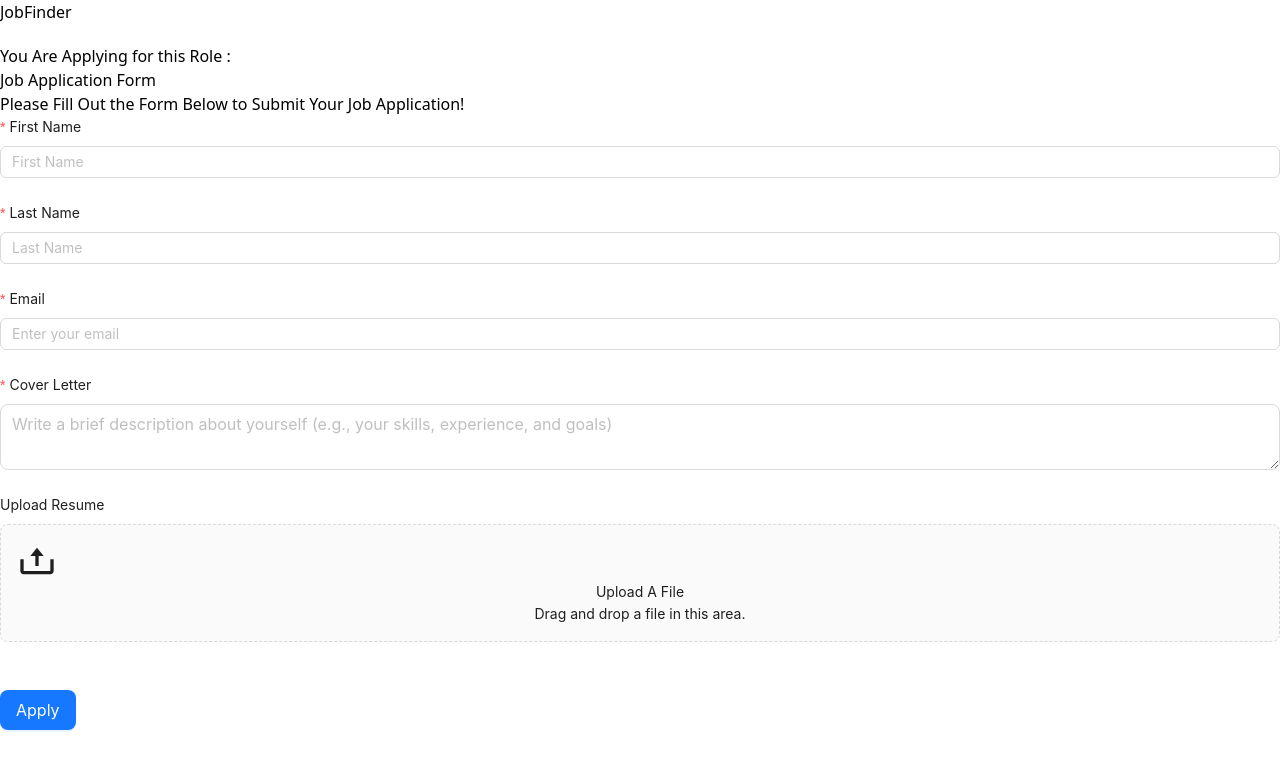
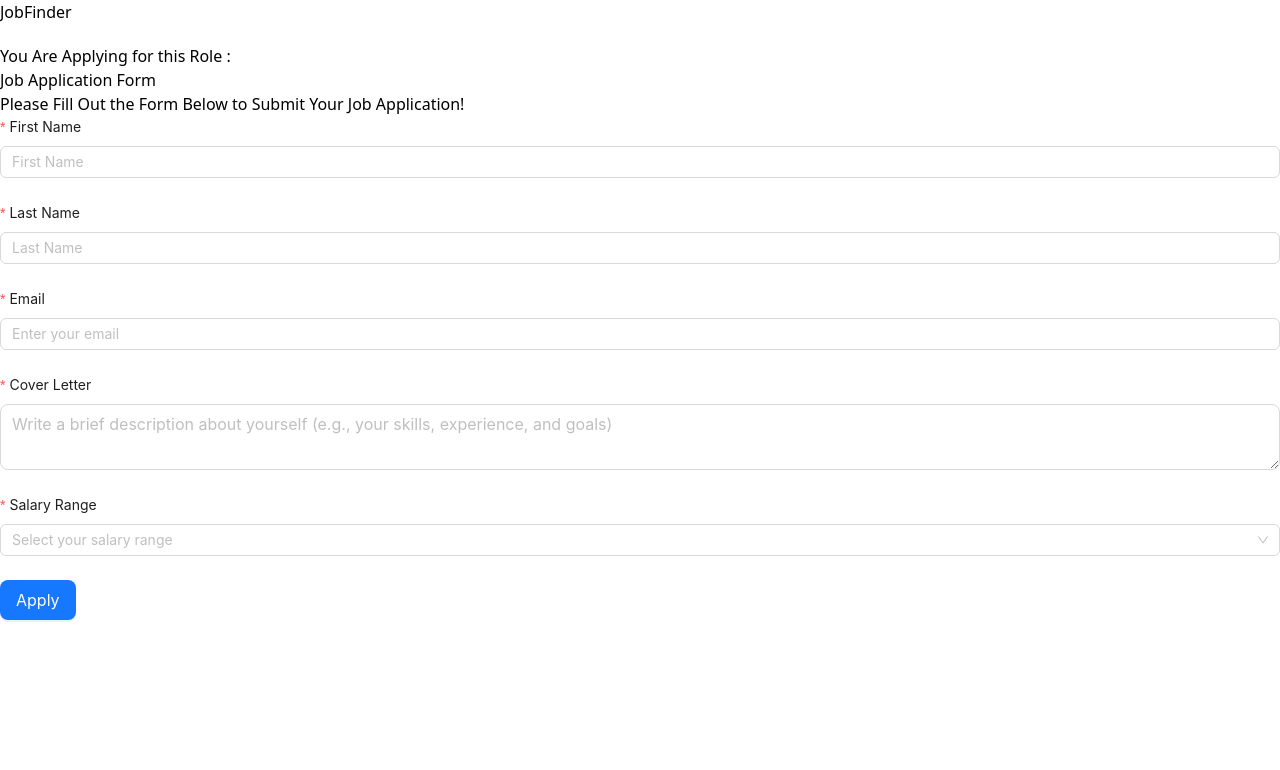
Before and after one commit to OussamaDeghfel/JobFinder, a React (Vite) app: page /applyingForm in a window 1280 px wide. Shown: the top 770 px of the page. Built offline with nearby package versions, Linux system fonts and the light colour scheme; no server answers.

Commit message:
add the form for track the value , change resume upload by salary range to test the working

```diff
--- a/src/components/applyingForm.tsx
+++ b/src/components/applyingForm.tsx
@@ -1,4 +1,4 @@
-import { Button, Form, Input, Upload } from "antd";
+import { Button, Form, Input, Select, Upload } from "antd";
 import { BiUpload } from "react-icons/bi";
 import { useEffect, useState } from "react";
 
@@ -10,6 +10,9 @@
     work_method: "",
     location: "",
   });
+  const [isFormValid, setIsFormValid] = useState([]);
+
+  const [form] = Form.useForm();
 
   useEffect(() => {
     setRoleData({
@@ -19,6 +22,16 @@
       location: localStorage.getItem("location") || "",
     });
   }, []);
+
+  const handleValueChanges = () => {
+    const firstname = form.getFieldValue("firstname");
+    setIsFormValid(firstname);
+  };
+
+  const handleSubmit = () => {
+    console.log(isFormValid)
+  }
+
   return (
     <>
       <div className="flex justify-evenly items-center -translate-y-4 ">
@@ -47,7 +60,13 @@
             </p>
           </div>
           <div className="w-full h-0.5 bg-gray-300 dark:bg-slate-700"></div>
-          <Form layout="vertical" style={{ height: "100%" }}>
+          <Form
+            form={form}
+            layout="vertical"
+            style={{ height: "100%" }}
+            onValuesChange={handleValueChanges}
+            onFinish={handleSubmit}
+          >
             <div className="flex flex-col justify-between h-full overflow-hidden">
               <div className="flex justify-between px-20">
                 <Form.Item
@@ -121,6 +140,36 @@
               </div>
               <div className="flex px-10">
                 <Form.Item
+                  name="salaryrange"
+                  label={<span className="dark:text-white">Salary Range</span>}
+                  rules={[
+                    {
+                      required: true,
+                      message: "Please select your salary range.",
+                    },
+                  ]}
+                  className="w-full px-10"
+                >
+                  <Select placeholder="Select your salary range" options={
+                    [
+                      {
+                        value: "1",
+                        label: "200$ - 500$"
+                      },
+                      {
+                        value: "2",
+                        label: "500$ - 1000$"
+                      },
+                      {
+                        value: "3",
+                        label: "1000$ - 2000$"
+                      },
+                    ]
+                  } />
+                </Form.Item>
+              </div>
+              {/* <div className="flex px-10">
+                <Form.Item
                   label={<span className="dark:text-white">Upload Resume</span>}
                   className="w-full px-10"
                 >
@@ -147,7 +196,7 @@
                     </Upload.Dragger>
                   </Form.Item>
                 </Form.Item>
-              </div>
+              </div> */}
               <Form.Item className="flex w-full px-10 justify-center items-center ">
                 <Button
                   type="primary"
```
